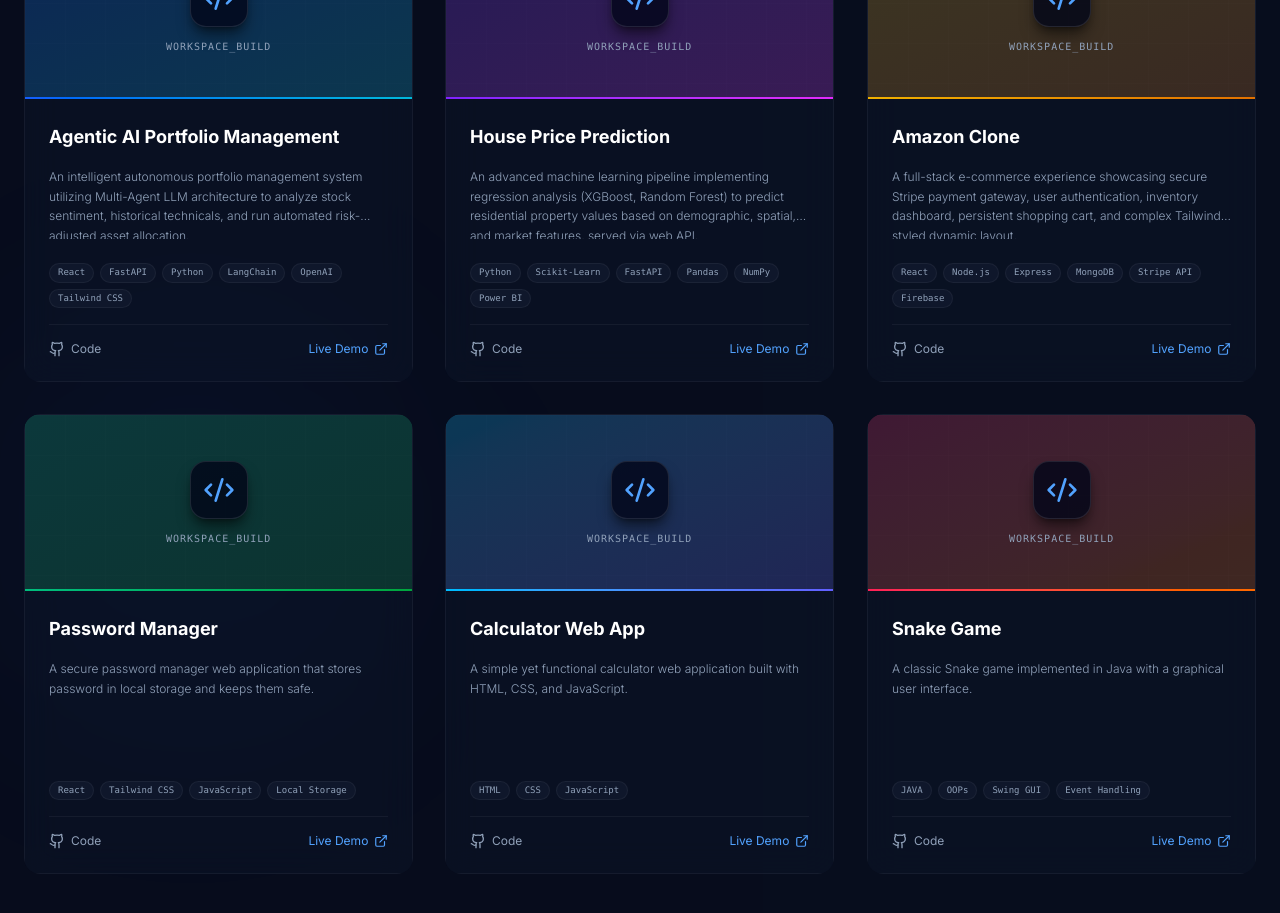
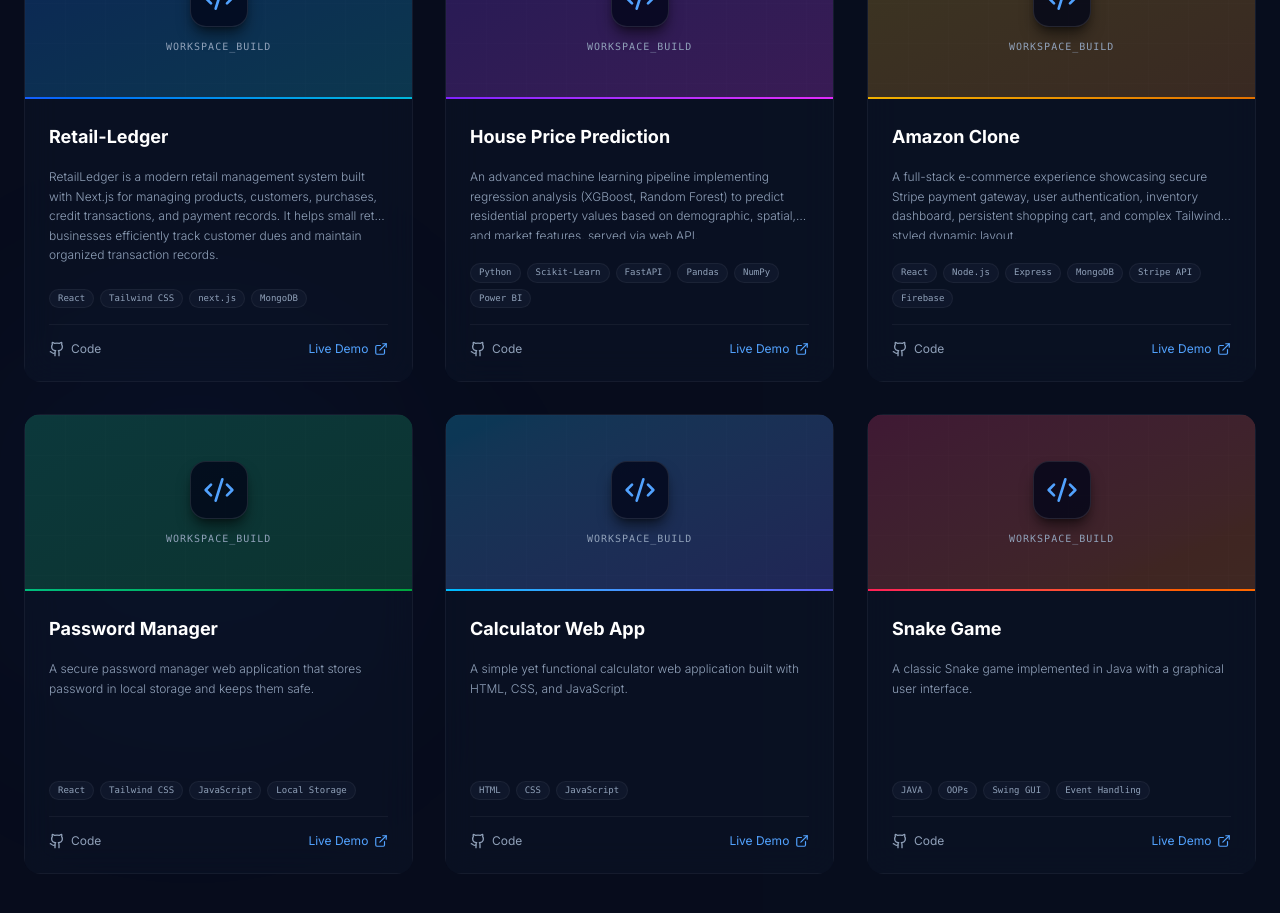
Before and after one commit to tanveerqurashi/Portfolio, a React (Vite) app: page / in a window 1280 px wide. Shown: the part 3660-4573 px from the top of the page. Built offline with nearby package versions, Linux system fonts and the light colour scheme.

Commit message:
Added the github repo link in Ratail-Ledger

```diff
--- a/src/data/projects.js
+++ b/src/data/projects.js
@@ -1,11 +1,11 @@
 export const projectsData = [
   {
     id: 1,
-    title: "Agentic AI Portfolio Management",
-    description: "An intelligent autonomous portfolio management system utilizing Multi-Agent LLM architecture to analyze stock sentiment, historical technicals, and run automated risk-adjusted asset allocation.",
-    tech: ["React", "FastAPI", "Python", "LangChain", "OpenAI", "Tailwind CSS"],
+    title: "Retail-Ledger",
+    description: "RetailLedger is a modern retail management system built with Next.js for managing products, customers, purchases, credit transactions, and payment records. It helps small retail businesses efficiently track customer dues and maintain organized transaction records.",
+    tech: ["React","Tailwind CSS", "next.js", "MongoDB"],
     github: "https://github.com/TanveerQurashi/agentic-portfolio-manager",
-    demo: "https://agentic-portfolio.demo",
+    demo: "https://github.com/tanveerqurashi/kiraanamart-App.git",
     gradient: "from-blue-600 to-cyan-500",
     shadowColor: "rgba(59, 130, 246, 0.4)"
   },
```
